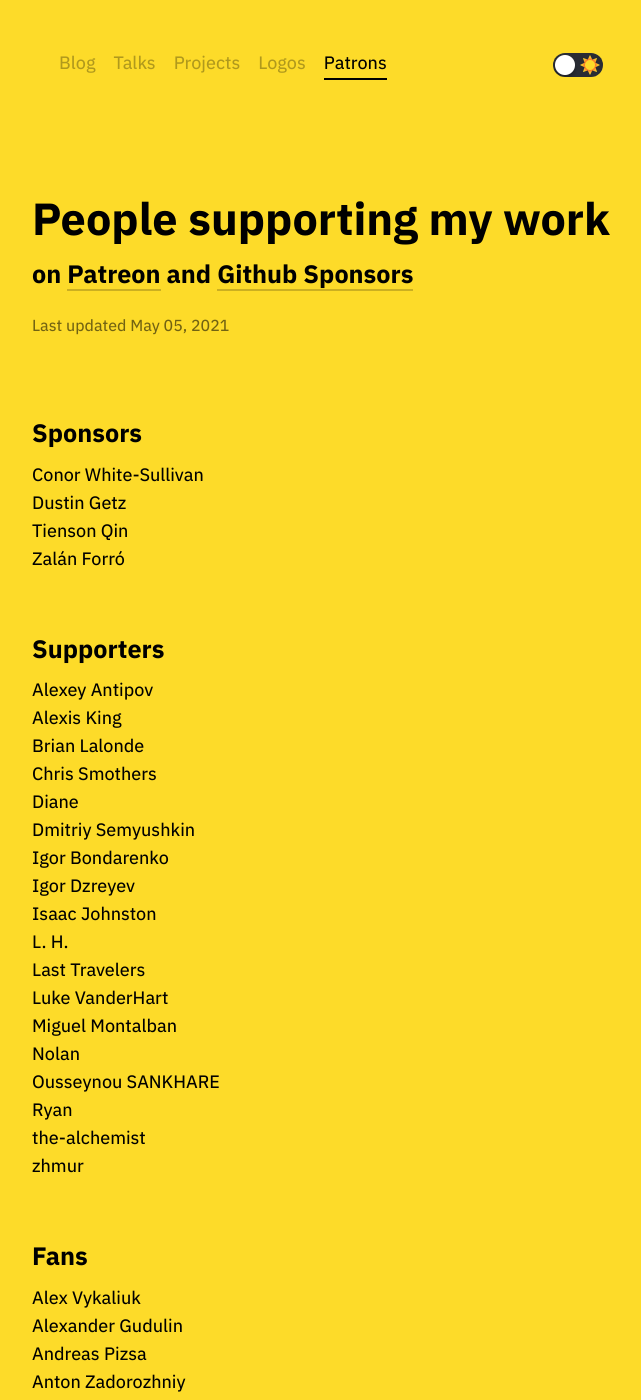
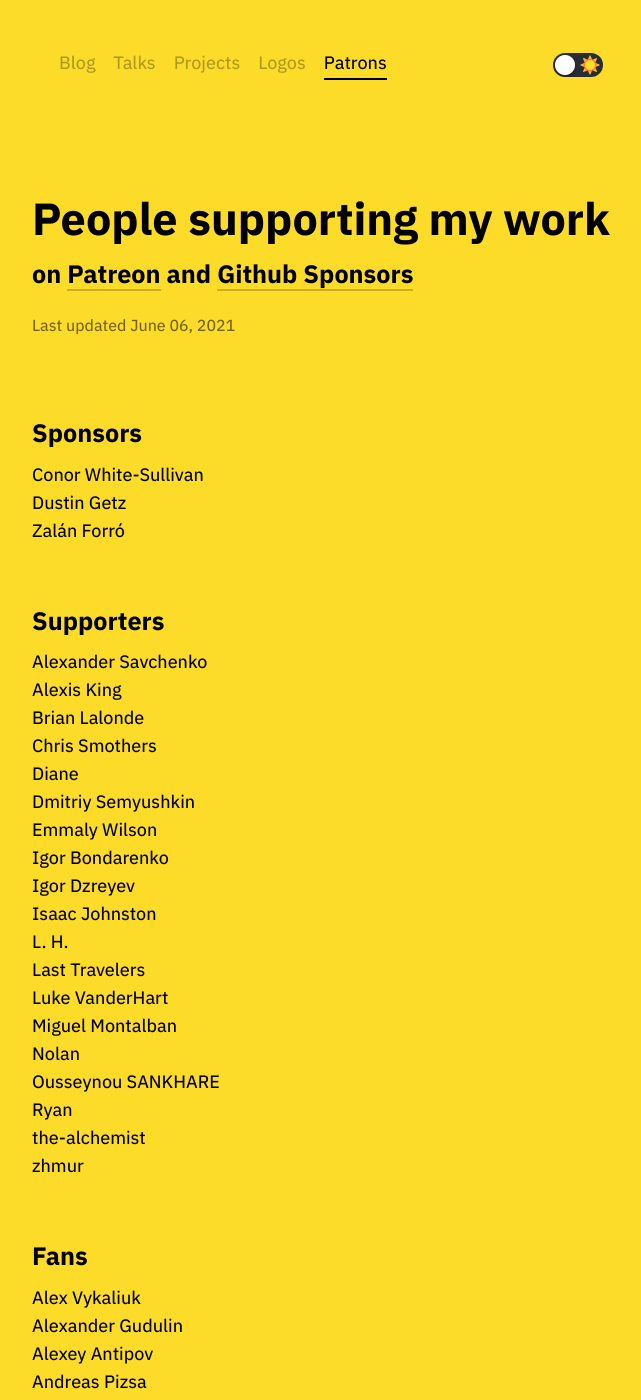
Before and after one commit to tonsky/tonsky.github.io, a Jekyll site: the page built from patrons/index.html, in a window 1280 px wide and 1400 px high. Shown: the whole window, without its empty margins (310-951 px from the left). Built offline with Jekyll 4.4.1, drawn with Linux system fonts in a browser that asks for light colours; some of the changed text lies outside the part shown.

Commit message:
Patrons update June 2021

```diff
--- a/patrons/index.html
+++ b/patrons/index.html
@@ -20,21 +20,21 @@
 
 <h1 class="title">People supporting my work</h1>
 <h2>on <a href="https://patreon.com/tonsky" target="_blank">Patreon</a> and <a href="https://github.com/sponsors/tonsky" target="_blank">Github Sponsors</a></h2>
-<div class="footer">Last updated May 05, 2021</div>
+<div class="footer">Last updated June 06, 2021</div>
 
 <h2>Sponsors</h2>
 <li>Conor White-Sullivan</li>
 <li>Dustin Getz</li>
-<li>Tienson Qin</li>
 <li>Zalán Forró</li>
 
 <h2>Supporters</h2>
-<li>Alexey Antipov</li>
+<li>Alexander Savchenko</li>
 <li>Alexis King</li>
 <li>Brian Lalonde</li>
 <li>Chris Smothers</li>
 <li>Diane</li>
 <li>Dmitriy Semyushkin</li>
+<li>Emmaly Wilson</li>
 <li>Igor Bondarenko</li>
 <li>Igor Dzreyev</li>
 <li>Isaac Johnston</li>
```
Also changed, not shown: other parts of patrons/index.html (+2 -1 lines).
